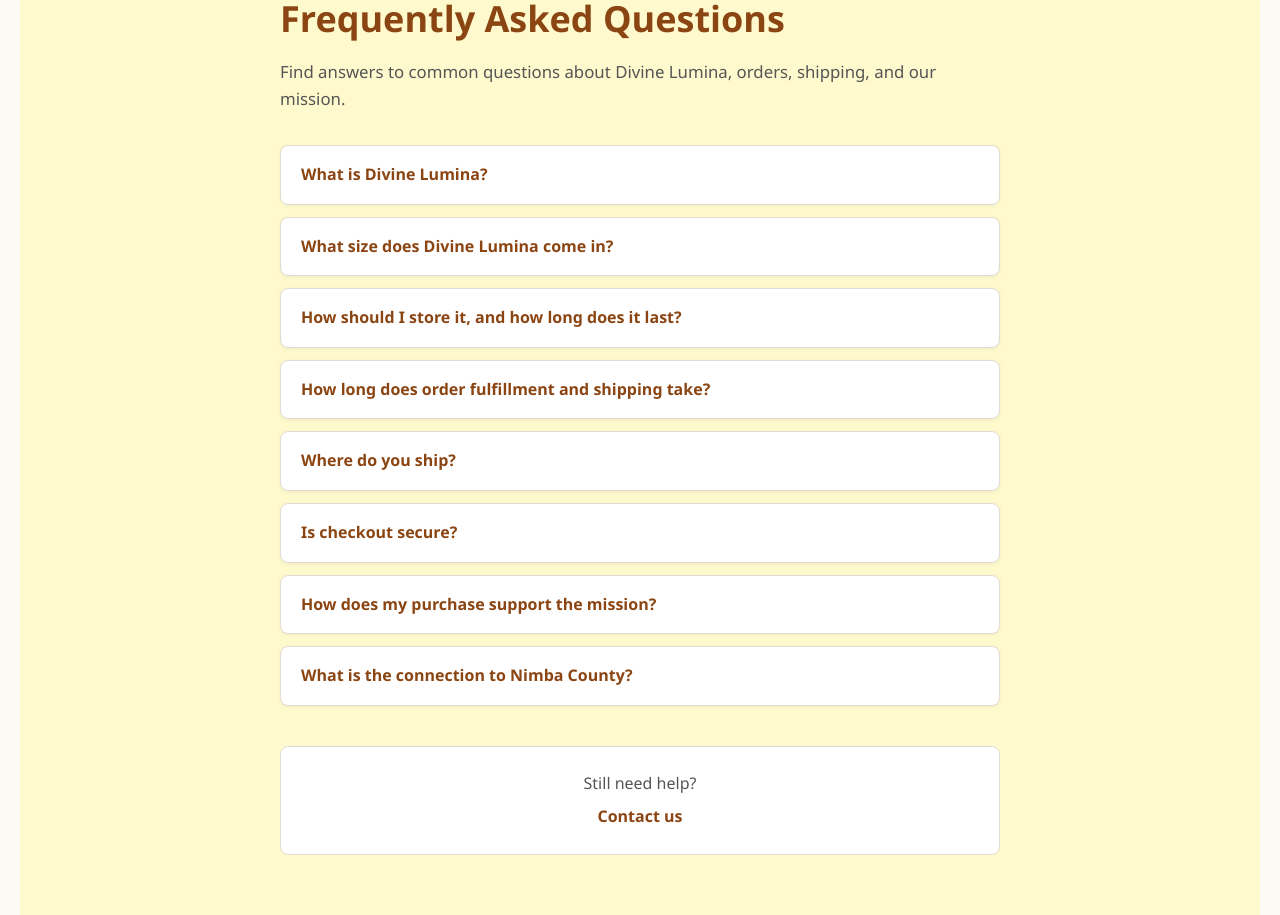
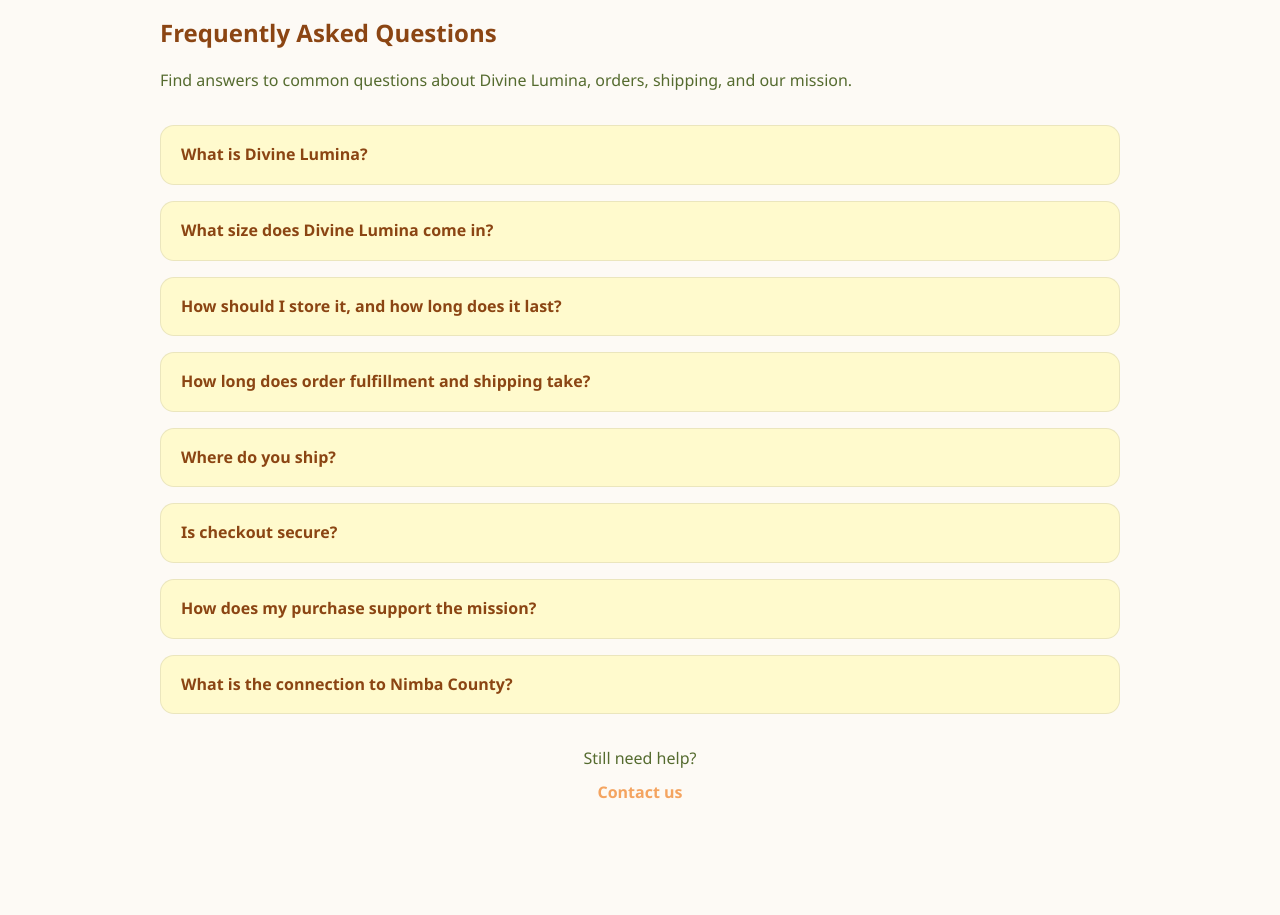
Before and after one commit to dtaplin21/Liberia-ecommerce-site, a React (Vite) app in the folder my-app/: page /faq in a window 1280 px wide. Shown: the part 160-1075 px from the top of the page. After the commit the page ends 1029 px from the top, so only its background shows below. Built offline with nearby package versions, Linux system fonts and the light colour scheme.

Commit message:
added faq imports to to proper files. Added manual tests

```diff
--- a/my-app/src/App.css
+++ b/my-app/src/App.css
@@ -375,51 +375,46 @@
   font-size: 0.85rem;
 }
 
-/* FAQ */
+/* FAQ page — scoped under .faq only */
 .faq {
-  padding: 60px 20px;
-  min-height: 50vh;
-  background: var(--light);
+  padding: 4rem 1.5rem;
 }
 
 .faq-container {
-  max-width: 720px;
+  max-width: 960px;
   margin: 0 auto;
 }
 
 .faq h1 {
+  margin-bottom: 0.75rem;
   color: var(--primary);
-  margin: 0 0 0.75rem;
-  font-size: clamp(1.75rem, 4vw, 2.25rem);
 }
 
 .faq-intro {
-  color: #555;
+  margin-bottom: 2rem;
+  color: var(--secondary);
   line-height: 1.6;
-  margin: 0 0 2rem;
-  font-size: 1.05rem;
 }
 
 .faq-list {
-  display: flex;
-  flex-direction: column;
-  gap: 0.75rem;
+  display: grid;
+  gap: 1rem;
 }
 
 .faq-item {
-  background: white;
-  border: 1px solid #e0dcd4;
-  border-radius: 8px;
-  box-shadow: 0 1px 4px rgba(0, 0, 0, 0.06);
+  background: var(--light);
+  border: 1px solid rgba(0, 0, 0, 0.08);
+  border-radius: 14px;
+  padding: 0;
   overflow: hidden;
 }
 
 .faq-item summary {
   cursor: pointer;
-  font-weight: bold;
+  list-style: none;
   padding: 1rem 1.25rem;
+  font-weight: 600;
   color: var(--primary);
-  list-style: none;
 }
 
 .faq-item summary::-webkit-details-marker {
@@ -427,36 +422,30 @@
 }
 
 .faq-item p {
+  padding: 0 1.25rem 1.25rem;
   margin: 0;
-  padding: 0 1.25rem 1.25rem;
-  line-height: 1.65;
-  color: #444;
-  font-size: 1rem;
+  line-height: 1.7;
+  color: var(--secondary);
 }
 
 .faq-help {
-  margin-top: 2.5rem;
+  margin-top: 2rem;
   text-align: center;
-  padding: 1.5rem;
-  background: white;
-  border-radius: 8px;
-  border: 1px solid #e0dcd4;
 }
 
 .faq-help p {
   margin: 0 0 0.5rem;
-  color: #555;
+  color: var(--secondary);
 }
 
 .faq-help a {
-  font-weight: bold;
-  color: var(--primary);
+  color: var(--accent);
+  font-weight: 600;
   text-decoration: none;
 }
 
 .faq-help a:hover {
   text-decoration: underline;
-  color: var(--secondary);
 }
 
 /* Mobile Responsive Styles */
```
